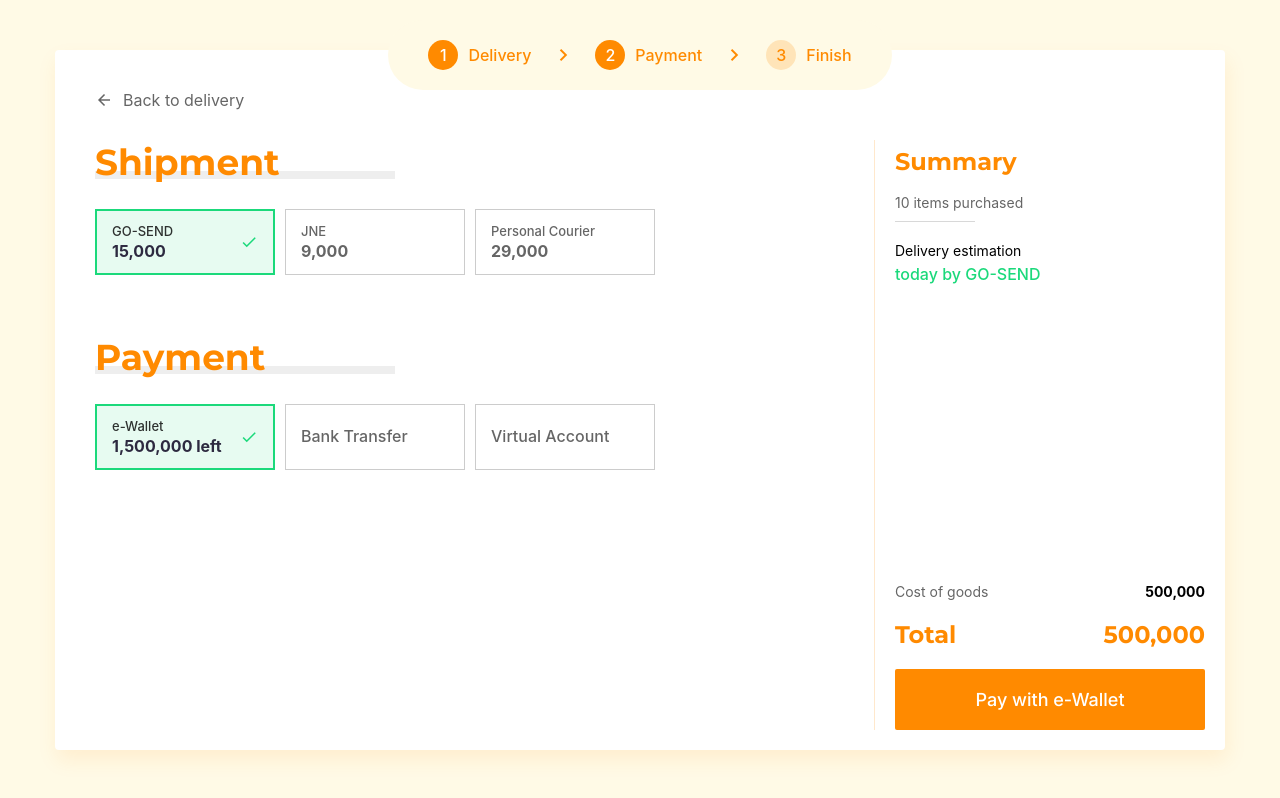
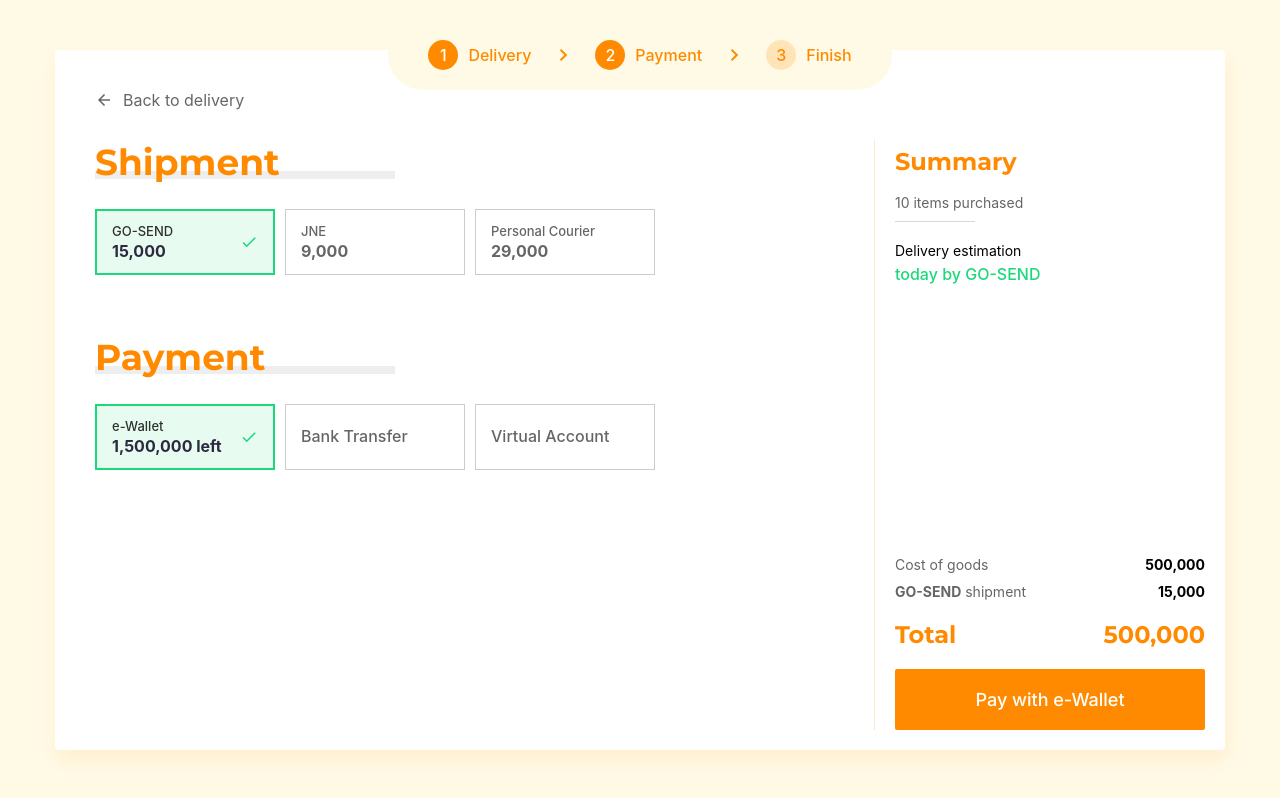
Before and after one commit to rasyidrmhd/Checkout-Simulation, a React (Create React App) app: page / in a window 1280 px wide. Built offline with nearby package versions, Linux system fonts and the light colour scheme.

Commit message:
added total addition from shipment

```diff
--- a/src/App.js
+++ b/src/App.js
@@ -49,7 +49,7 @@ function App() {
               return <Finish />;
           }
         })()}
-        <Summary field={field} errors={errors} step={step} setStep={setStep} />
+        <Summary field={field} errors={errors} step={step} setStep={setStep} setValue={setValue} />
       </Form>
     </Box>
   );
--- a/src/components/Shipment/ShipmentCard.js
+++ b/src/components/Shipment/ShipmentCard.js
@@ -2,7 +2,7 @@ import React from "react";
 import { Box, Text } from "..";
 import Icon from "../Icon";
 
-const ShipmentCard = ({ label, price, active, setValue, field }) => {
+const ShipmentCard = ({ label, price, active, setValue, type, field }) => {
   const [hover, setHover] = React.useState(false);
   return (
     <Box
@@ -17,10 +17,11 @@ const ShipmentCard = ({ label, price, active, setValue, field }) => {
       onMouseEnter={() => !active && setHover(true)}
       onMouseLeave={() => setHover(false)}
       onClick={() => {
-        if (field === "shipment") {
+        if (type === "shipment") {
           setValue("shipment", label);
+          setValue("total", 500000 + price + (field.dropshipEnable ? 5900 : 0));
         }
-        setValue(field, label);
+        setValue(type, label);
       }}
     >
       <Box display="flex" flexDirection="column" gap="2px">
--- a/src/components/Shipment/index.js
+++ b/src/components/Shipment/index.js
@@ -17,7 +17,7 @@ const Shipment = ({ field, setValue }) => {
               { label: "JNE", price: 9000 },
               { label: "Personal Courier", price: 29000 },
             ].map((option, idx) => (
-              <ShipmentCard label={option.label} price={option.price} key={idx} active={option.label === field.shipment} setValue={setValue} field="shipment" />
+              <ShipmentCard label={option.label} price={option.price} key={idx} active={option.label === field.shipment} setValue={setValue} type="shipment" field={field} />
             ))}
           </Box>
         </Box>
@@ -29,7 +29,7 @@ const Shipment = ({ field, setValue }) => {
               { label: "Bank Transfer", price: "" },
               { label: "Virtual Account", price: "" },
             ].map((option, idx) => (
-              <ShipmentCard label={option.label} price={option.price} key={idx} active={option.label === field.payment} setValue={setValue} field="payment" />
+              <ShipmentCard label={option.label} price={option.price} key={idx} active={option.label === field.payment} setValue={setValue} type="payment" field={field} />
             ))}
           </Box>
         </Box>
--- a/src/components/Summary/PriceItem.js
+++ b/src/components/Summary/PriceItem.js
@@ -1,11 +1,11 @@
 import React from "react";
 import { Box, Text } from "..";
 
-const PriceItem = ({ label, price }) => {
+const PriceItem = ({ children, price }) => {
   return (
     <Box display="flex" justifyContent="space-between">
       <Text fontSize="14px" fontWeight="400" opacity="60%">
-        {label}
+        {children}
       </Text>
       <Text fontSize="14px" fontWeight="700">
         {Number(price).toLocaleString("en-US")}
--- a/src/components/Summary/index.js
+++ b/src/components/Summary/index.js
@@ -16,7 +16,12 @@ const price = {
   "Personal Courier": 29000,
 };
 
-const Summary = ({ field, errors, step, setStep }) => {
+const Summary = ({ field, errors, step, setStep, setValue }) => {
+  React.useEffect(() => {
+    if (step === 2) {
+      setValue("total", 500000 + price[field.shipment] + (field.dropshipEnable ? 5900 : 0));
+    }
+  }, [step]);
   return (
     <Box display="flex" height="100%" width="30%" padding="90px 0 0">
       <Divider orientation="vertical" height="calc(100% - 20px)" thickness="1px" backgroundColor="#FF8A00" opacity="20%" />
@@ -33,8 +38,14 @@ const Summary = ({ field, errors, step, setStep }) => {
         </Box>
         <Box display="flex" flexDirection="column" gap="20px">
           <Box display="flex" flexDirection="column" gap="10px">
-            <PriceItem label="Cost of goods" price={500000} />
-            {field.dropshipEnable && <PriceItem label="Dropshipping Fee" price={5900} />}
+            <PriceItem price={500000}>Cost of goods</PriceItem>
+            {field.dropshipEnable && <PriceItem price={5900}>Dropshipping Fee</PriceItem>}
+            {step !== 1 && (
+              <PriceItem price={price[field.shipment]}>
+                <Text fontWeight="700">{field.shipment}</Text>
+                {" shipment"}
+              </PriceItem>
+            )}
           </Box>
           <Box display="flex" justifyContent="space-between">
             <Text fontSize="24px" color="#FF8A00" fontFamily="montserrat" fontWeight="700">
```
